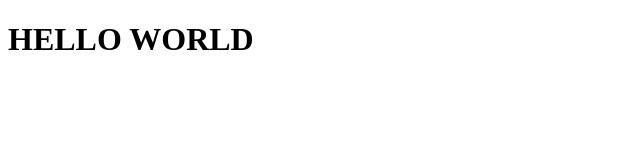
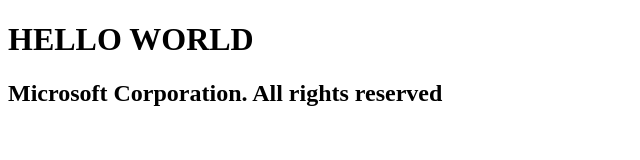
Before and after one commit to nehanaaz96/GitProject, a plain HTML site: page index.html in a window 1280 px wide. Shown: the whole page, without its empty margins (0-640 px from the left). Drawn offline with Linux system fonts and the light colour scheme.

Commit message:
change h2

```diff
--- a/index.html
+++ b/index.html
@@ -8,5 +8,6 @@
 </head>
 <body>
     <h1> HELLO WORLD</h1>
+    <h2> Microsoft Corporation. All rights reserved </h2>
 </body>
 </html>
```
